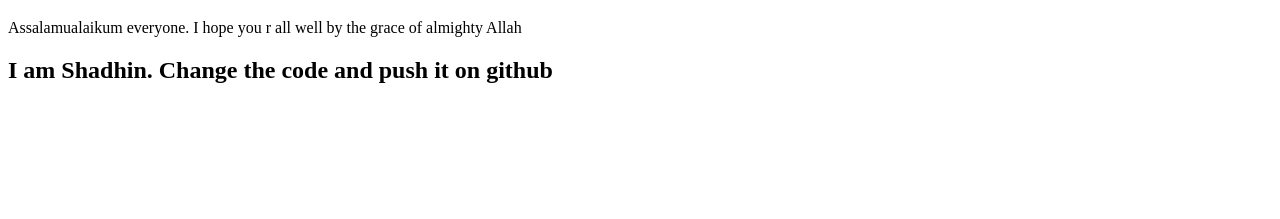
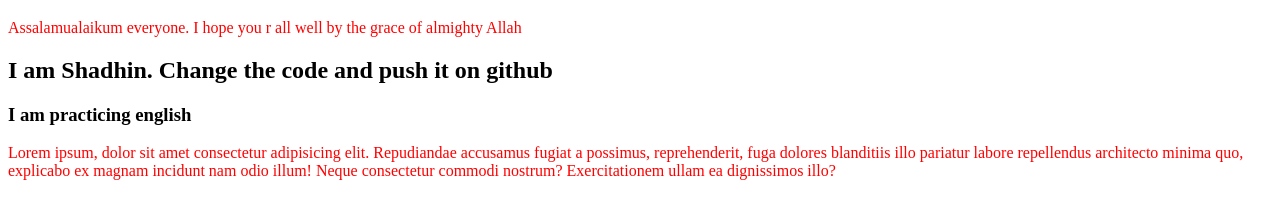
Before and after one commit to SHShadhin/my-second-repo, a plain HTML site: page index.html in a window 1280 px wide. Shown: the part 61-280 px from the top of the page. Drawn offline with Linux system fonts and the light colour scheme.

Commit message:
added styles

```diff
--- a/index.html
+++ b/index.html
@@ -5,10 +5,13 @@
   <meta http-equiv="X-UA-Compatible" content="IE=edge">
   <meta name="viewport" content="width=device-width, initial-scale=1.0">
   <title>My second repo</title>
+  <link rel="stylesheet" href="style.css">
 </head>
 <body>
   <h1> This is my second repository </h1>
   <p>Assalamualaikum everyone. I hope you r all well by the grace of almighty Allah </p>
   <h2> I am Shadhin. Change the code and push it on github </h2>
+  <h3> I am practicing english </h3>
+  <p>Lorem ipsum, dolor sit amet consectetur adipisicing elit. Repudiandae accusamus fugiat a possimus, reprehenderit, fuga dolores blanditiis illo pariatur labore repellendus architecto minima quo, explicabo ex magnam incidunt nam odio illum! Neque consectetur commodi nostrum? Exercitationem ullam ea dignissimos illo?</p>
 </body>
 </html>
--- /dev/null
+++ b/style.css
@@ -0,0 +1,3 @@
+p{
+  color: red;
+}
```
